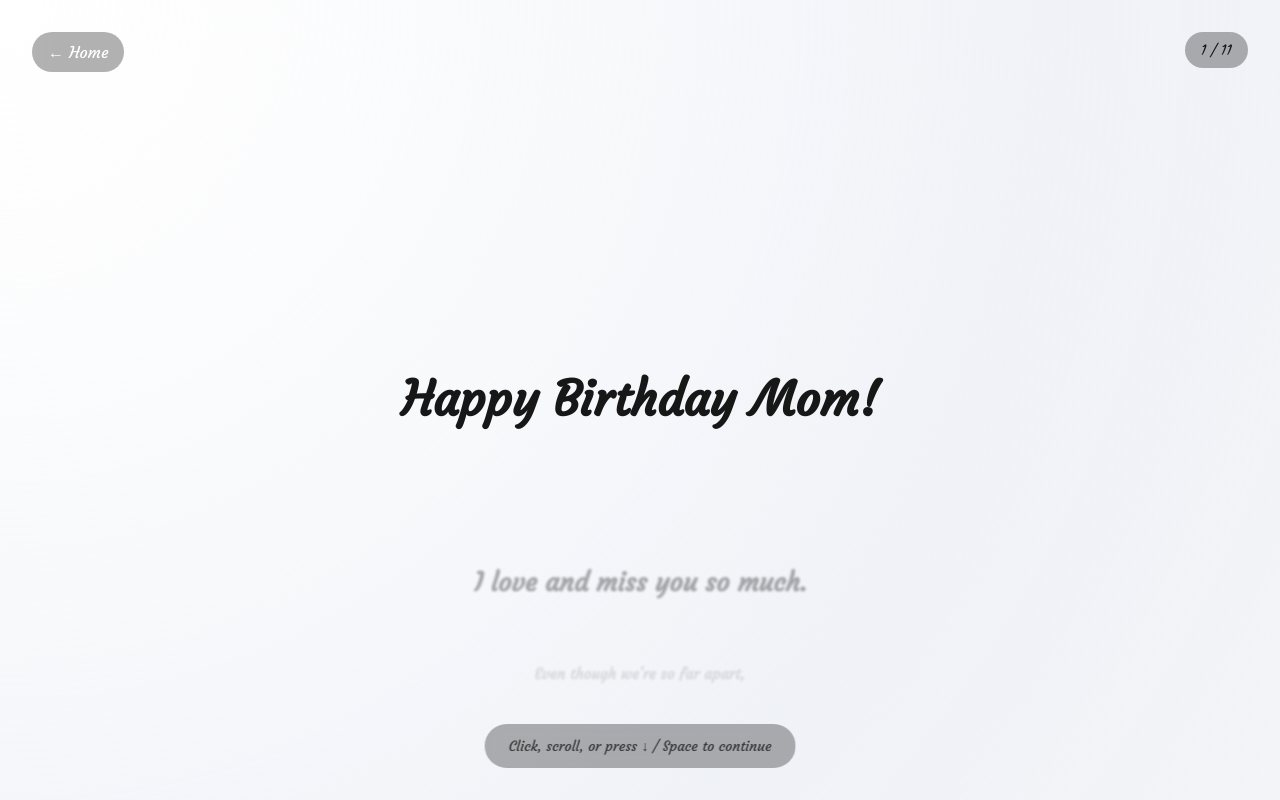
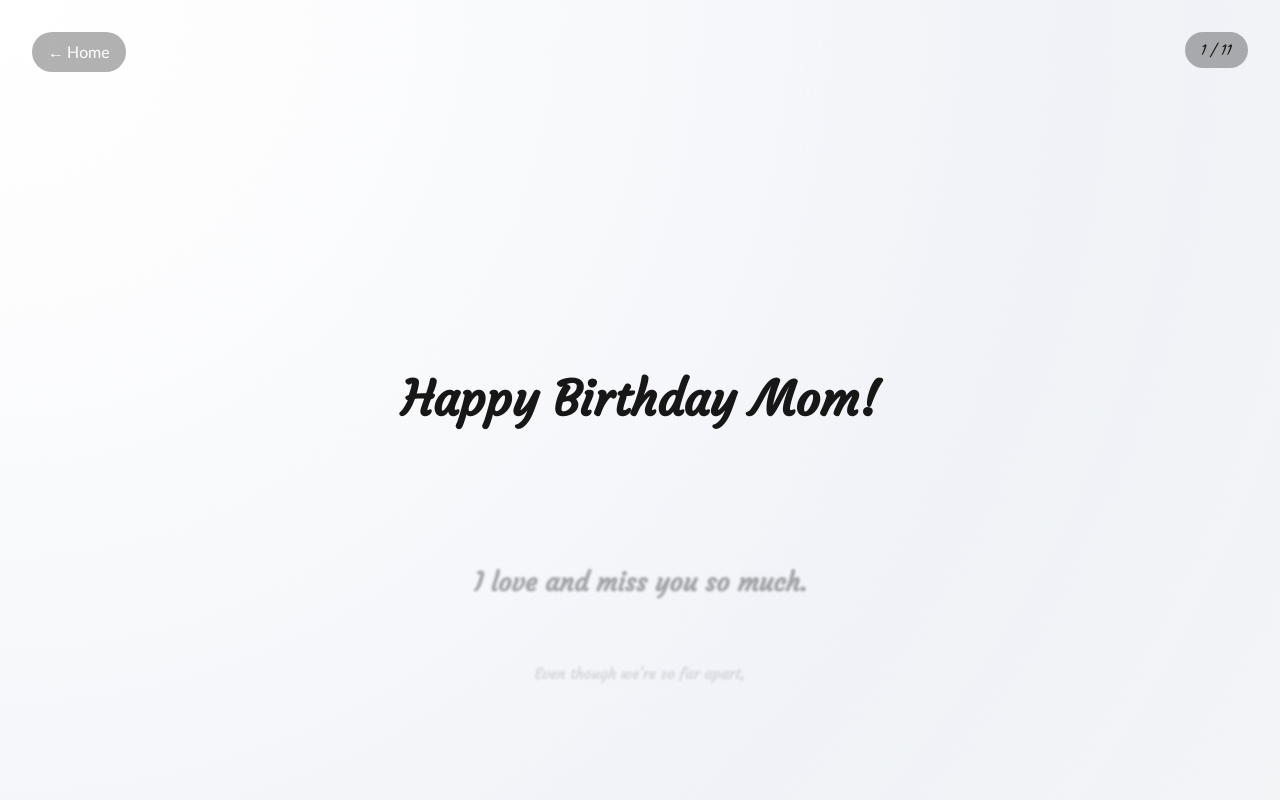
Before and after one commit to teahibiscus/irvinehacks26, a Next.js app: page /sample-3d in a window 1280 px wide. Built offline with nearby package versions, Linux system fonts and the light colour scheme.

Commit message:
scroll stuff

```diff
--- a/app/components/ScrollingText3D.js
+++ b/app/components/ScrollingText3D.js
@@ -273,17 +273,6 @@ export default function ScrollingText3D({
           </div>
         ))}
       </div>
-
-      {/* Center focus indicator removed - cleaner look with single line */}
-
-      {/* Navigation hint */}
-      <div className="absolute bottom-8 left-1/2 -translate-x-1/2 text-center">
-        <div className="bg-black/30 backdrop-blur-sm px-6 py-3 rounded-full">
-          <p className="text-sm opacity-80">
-            Click, scroll, or press ↓ / Space to continue
-          </p>
-        </div>
-      </div>
     </div>
   );
 }
--- a/app/sample-3d/page.js
+++ b/app/sample-3d/page.js
@@ -48,7 +48,7 @@ export default function Sample3DText() {
         <a
           href="/"
           className="inline-block px-4 py-2 bg-black/30 backdrop-blur-sm text-white rounded-full hover:bg-black/50 transition-colors"
-          style={{ fontFamily: "var(--font-courgette)" }}
+          style={{ fontFamily: "var(--font-lato)" }}
         >
           ← Home
         </a>
```
